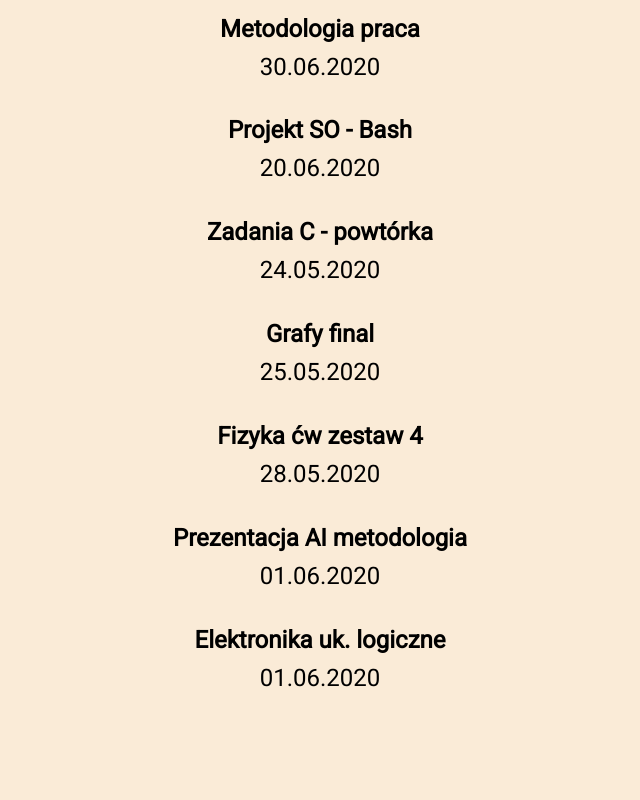
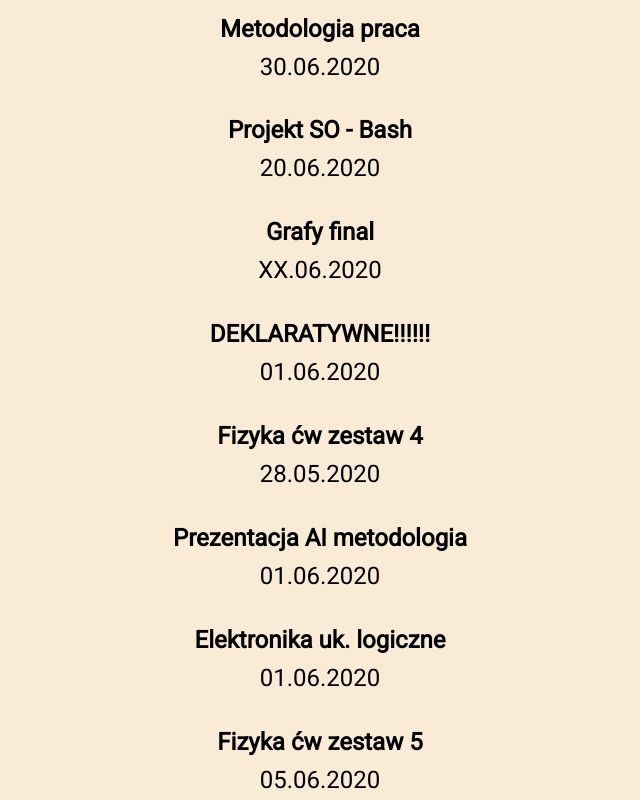
Before and after one commit to Domikado5/todo, a plain HTML site: page index.html in a window 1280 px wide. Shown: the part 327-1127 px from the top of the page, without its empty margins (320-960 px from the left). Before the commit the page ends 1025 px from the top, so only its background shows below. Drawn offline with Linux system fonts and the light colour scheme.

Commit message:
Update 25.05

```diff
--- a/index.html
+++ b/index.html
@@ -27,12 +27,12 @@
         <div class="deadline">20.06.2020</div>
     </div>
     <div class="task">
-        <h2>Zadania C - powtórka</h2>
-        <div class="deadline">24.05.2020</div>
+        <h2>Grafy final</h2>
+        <div class="deadline">XX.06.2020</div>
     </div>
     <div class="task">
-        <h2>Grafy final</h2>
-        <div class="deadline">25.05.2020</div>
+        <h2>DEKLARATYWNE!!!!!!</h2>
+        <div class="deadline">01.06.2020</div>
     </div>
     <div class="task">
         <h2>Fizyka ćw zestaw 4</h2>
@@ -46,6 +46,10 @@
         <h2>Elektronika uk. logiczne</h2>
         <div class="deadline">01.06.2020</div>
     </div>
+    <div class="task">
+        <h2>Fizyka ćw zestaw 5</h2>
+        <div class="deadline">05.06.2020</div>
+    </div>
     <script src="./script.js"></script>
 </body>
 </html>
```
